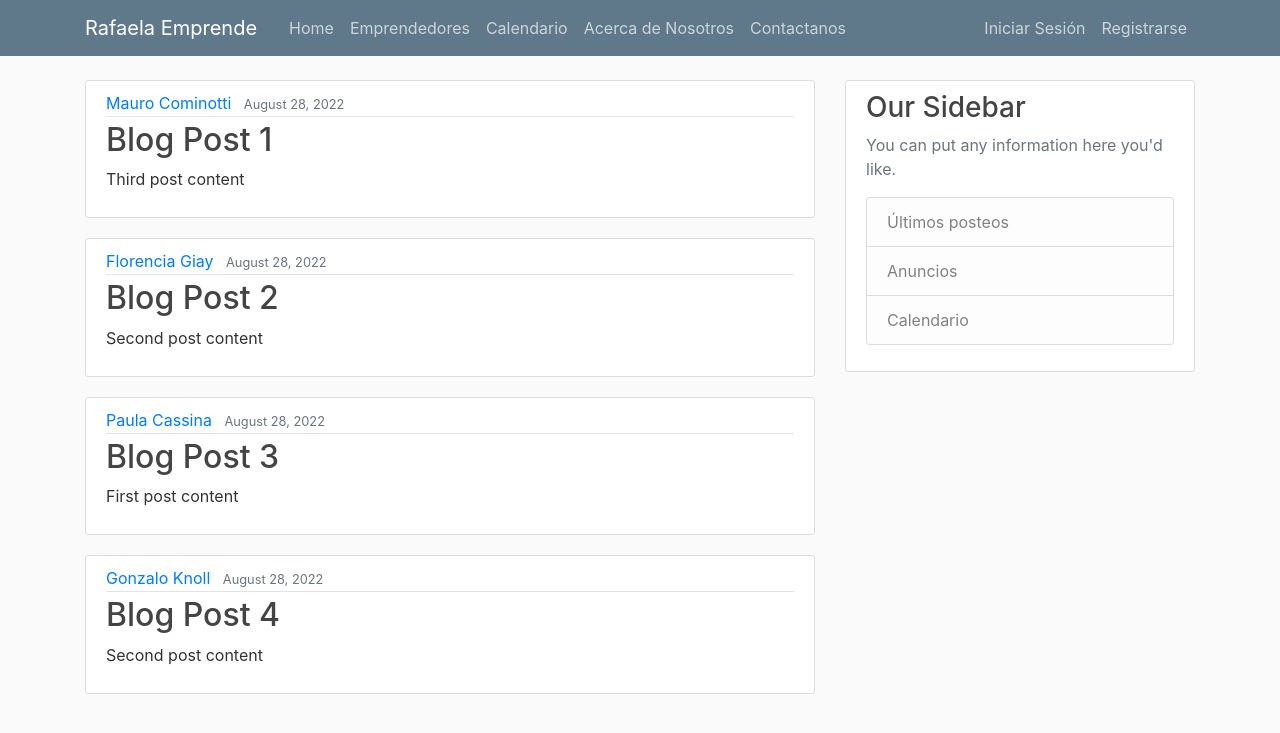
After one commit to FlorenciaGiay/TP_IW_Cassina_Cominotti_Giay_Knoll, a Django app: page / in a window 1280 px wide. The commit adds this page. Shown: the top 733 px of the page. Run offline with Django 4.2, Linux system fonts and the light colour scheme; some libraries are stand-ins or nearby versions.

Commit message:
feat: first migration of post model, add boostrap, create base and entrepreneurs page

```diff
--- /dev/null
+++ b/feed/static/feed/main.css
@@ -0,0 +1,84 @@
+body {
+  background: #fafafa;
+  color: #333333;
+  margin-top: 5rem;
+}
+
+h1, h2, h3, h4, h5, h6 {
+  color: #444444;
+}
+
+ul {
+  margin: 0;
+}
+
+.bg-steel {
+  background-color: #5f788a;
+}
+
+.site-header .navbar-nav .nav-link {
+  color: #cbd5db;
+}
+
+.site-header .navbar-nav .nav-link:hover {
+  color: #ffffff;
+}
+
+.site-header .navbar-nav .nav-link.active {
+  font-weight: 500;
+}
+
+.content-section {
+  background: #ffffff;
+  padding: 10px 20px;
+  border: 1px solid #dddddd;
+  border-radius: 3px;
+  margin-bottom: 20px;
+}
+
+.article-title {
+  color: #444444;
+}
+
+a.article-title:hover {
+  color: #428bca;
+  text-decoration: none;
+}
+
+.article-content {
+  white-space: pre-line;
+}
+
+.article-img {
+  height: 65px;
+  width: 65px;
+  margin-right: 16px;
+}
+
+.article-metadata {
+  padding-bottom: 1px;
+  margin-bottom: 4px;
+  border-bottom: 1px solid #e3e3e3
+}
+
+.article-metadata a:hover {
+  color: #333;
+  text-decoration: none;
+}
+
+.article-svg {
+  width: 25px;
+  height: 25px;
+  vertical-align: middle;
+}
+
+.account-img {
+  height: 125px;
+  width: 125px;
+  margin-right: 20px;
+  margin-bottom: 16px;
+}
+
+.account-heading {
+  font-size: 2.5rem;
+}
--- /dev/null
+++ b/feed/templates/feed/base.html
@@ -0,0 +1,72 @@
+{% load static %}
+<!DOCTYPE html>
+<html>
+<head>
+    <!-- Required meta tags -->
+    <meta charset="utf-8">
+    <meta name="viewport" content="width=device-width, initial-scale=1, shrink-to-fit=no">
+
+    <!-- Bootstrap CSS -->
+    <link rel="stylesheet" href="https://maxcdn.bootstrapcdn.com/bootstrap/4.0.0/css/bootstrap.min.css" integrity="sha384-Gn5384xqQ1aoWXA+058RXPxPg6fy4IWvTNh0E263XmFcJlSAwiGgFAW/dAiS6JXm" crossorigin="anonymous">
+
+    <link rel="stylesheet" type="text/css" href="{% static 'feed/main.css' %}">
+
+    {% if title %}
+        <title>Rafaela Emprende - {{ title }}</title>
+    {% else %}
+        <title>Rafaela Emprende</title>
+    {% endif %}
+</head>
+<body>
+    <header class="site-header">
+      <nav class="navbar navbar-expand-md navbar-dark bg-steel fixed-top">
+        <div class="container">
+          <a class="navbar-brand mr-4" href="{% url 'feed-home' %}">Rafaela Emprende</a>
+          <button class="navbar-toggler" type="button" data-toggle="collapse" data-target="#navbarToggle" aria-controls="navbarToggle" aria-expanded="false" aria-label="Toggle navigation">
+          <span class="navbar-toggler-icon"></span>
+          </button>
+          <div class="collapse navbar-collapse" id="navbarToggle">
+            <div class="navbar-nav mr-auto">
+              <a class="nav-item nav-link" href="{% url 'feed-home' %}">Home</a>
+              <a class="nav-item nav-link" href="{% url 'entrepreneurs' %}">Emprendedores</a>
+              <a class="nav-item nav-link" href="#">Calendario</a>
+              <a class="nav-item nav-link" href="#">Acerca de Nosotros</a>
+              <a class="nav-item nav-link" href="#">Contactanos</a>
+            </div>
+            <!-- Navbar Right Side -->
+            <div class="navbar-nav">
+              <a class="nav-item nav-link" href="#">Iniciar Sesión</a>
+              <a class="nav-item nav-link" href="#">Registrarse</a>
+            </div>
+          </div>
+        </div>
+      </nav>
+    </header>
+    <main role="main" class="container">
+      <div class="row">
+        <div class="col-md-8">
+          {% block content %}{% endblock %}
+        </div>
+        <div class="col-md-4">
+          <div class="content-section">
+            <h3>Our Sidebar</h3>
+            <p class='text-muted'>You can put any information here you'd like.
+              <ul class="list-group">
+                <li class="list-group-item list-group-item-light">Últimos posteos</li>
+                <li class="list-group-item list-group-item-light">Anuncios</li>
+                <li class="list-group-item list-group-item-light">Calendario</li>
+                <!-- <li class="list-group-item list-group-item-light">etc</li> -->
+              </ul>
+            </p>
+          </div>
+        </div>
+      </div>
+    </main>
+
+    <!-- Optional JavaScript -->
+    <!-- jQuery first, then Popper.js, then Bootstrap JS -->
+    <script src="https://code.jquery.com/jquery-3.2.1.slim.min.js" integrity="sha384-KJ3o2DKtIkvYIK3UENzmM7KCkRr/rE9/Qpg6aAZGJwFDMVNA/GpGFF93hXpG5KkN" crossorigin="anonymous"></script>
+    <script src="https://cdnjs.cloudflare.com/ajax/libs/popper.js/1.12.9/umd/popper.min.js" integrity="sha384-ApNbgh9B+Y1QKtv3Rn7W3mgPxhU9K/ScQsAP7hUibX39j7fakFPskvXusvfa0b4Q" crossorigin="anonymous"></script>
+    <script src="https://maxcdn.bootstrapcdn.com/bootstrap/4.0.0/js/bootstrap.min.js" integrity="sha384-JZR6Spejh4U02d8jOt6vLEHfe/JQGiRRSQQxSfFWpi1MquVdAyjUar5+76PVCmYl" crossorigin="anonymous"></script>
+</body>
+</html>
--- /dev/null
+++ b/feed/templates/feed/entrepreneurs.html
@@ -0,0 +1,4 @@
+{% extends "feed/base.html" %}
+{% block content %}
+    <h1>Hola! Como te has logueado has ingresado a una zona exclusiva 😎</h1>
+{% endblock content %}
--- a/feed/templates/feed/home.html
+++ b/feed/templates/feed/home.html
@@ -1,12 +1,15 @@
-<!DOCTYPE html>
-<html lang="en">
-<head>
-  <meta charset="UTF-8">
-  <meta http-equiv="X-UA-Compatible" content="IE=edge">
-  <meta name="viewport" content="width=device-width, initial-scale=1.0">
-  <title>Document</title>
-</head>
-<body>
-  <h1>Hello Feed!!</h1>
-</body>
-</html>
+{% extends "feed/base.html" %}
+{% block content %}
+    {% for post in posts %}
+        <article class="media content-section">
+          <div class="media-body">
+            <div class="article-metadata">
+              <a class="mr-2" href="#">{{ post.author }}</a>
+              <small class="text-muted">{{ post.date_posted }}</small>
+            </div>
+            <h2><a class="article-title" href="#">{{ post.title }}</a></h2>
+            <p class="article-content">{{ post.content }}</p>
+          </div>
+        </article>
+    {% endfor %}
+{% endblock content %}
--- a/feed/urls.py
+++ b/feed/urls.py
@@ -3,4 +3,5 @@ from . import views
 
 urlpatterns = [
     path('', views.home, name='feed-home'),
+    path('entrepreneurs/', views.entrepreneurs, name='entrepreneurs'),
 ]
--- a/feed/views.py
+++ b/feed/views.py
@@ -1,6 +1,40 @@
 from django.http import HttpResponse
 from django.shortcuts import render
 
+posts = [
+    {
+        'author': 'Mauro Cominotti',
+        'title': 'Blog Post 1',
+        'content': 'Third post content',
+        'date_posted': 'August 28, 2022'
+    },
+    {
+        'author': 'Florencia Giay',
+        'title': 'Blog Post 2',
+        'content': 'Second post content',
+        'date_posted': 'August 28, 2022'
+    },
+    {
+        'author': 'Paula Cassina',
+        'title': 'Blog Post 3',
+        'content': 'First post content',
+        'date_posted': 'August 28, 2022'
+    },
+    {
+        'author': 'Gonzalo Knoll',
+        'title': 'Blog Post 4',
+        'content': 'Second post content',
+        'date_posted': 'August 28, 2022'
+    }
+]
+
+
 def home(request):
-  return render(request, 'feed/home.html')
-  # return HTTPResponse('<h1>Hello Feed!!</h1>')
+    context = {
+        'posts': posts
+    }
+    return render(request, 'feed/home.html', context)
+
+
+def entrepreneurs(request):
+    return render(request, 'feed/entrepreneurs.html')
--- a/rafaela_emprende/urls.py
+++ b/rafaela_emprende/urls.py
@@ -18,5 +18,5 @@ from django.urls import path, include
 
 urlpatterns = [
     path('admin/', admin.site.urls),
-    path('feed/', include('feed.urls')),
+    path('', include('feed.urls')),
 ]
```
Also changed, not shown: feed/migrations/0001_initial.py (added).
